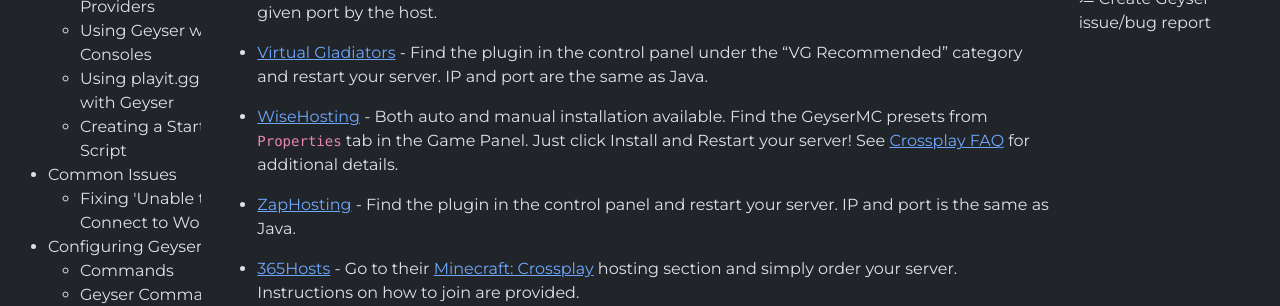
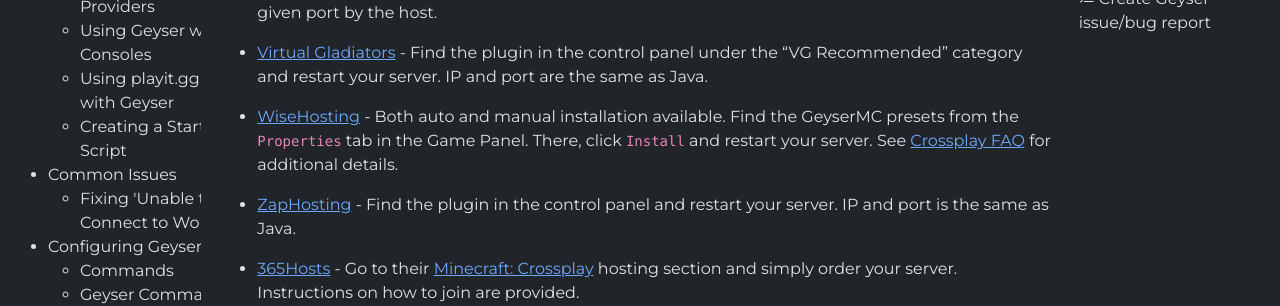
Before and after one commit to GeyserMC/GeyserWiki, a Jekyll site: the page built from _docs/geyser/supported-hosting-providers.md, in a window 1280 px wide and 900 px high, scrolled down 1664 px. Shown: the part 153-459 px from the top of the window. Built offline with Jekyll 4.4.1, drawn with Linux system fonts in a browser that asks for light colours.

Commit message:
Update providers.json
Co-authored-by: chris <reichel32574@gmail.com>

```diff
--- a/_data/providers.json
+++ b/_data/providers.json
@@ -101,7 +101,7 @@
     {
       "name": "WiseHosting",
       "url": "https://wisehosting.com",
-      "description": "Both auto and manual installation available. Find the GeyserMC presets from `Properties` tab in the Game Panel. Just click Install and Restart your server!  See [Crossplay FAQ](https://wisehosting.com/knowledgebase/how-to-install-geysermc-java-bedrock-crossplay-to-your-server) for additional details."
+      "description": "Both auto and manual installation available. Find the GeyserMC presets from the `Properties` tab in the Game Panel. There, click `Install` and restart your server. See [Crossplay FAQ](https://wisehosting.com/knowledgebase/how-to-install-geysermc-java-bedrock-crossplay-to-your-server) for additional details."
     },
     {
       "name": "ZapHosting",
```
